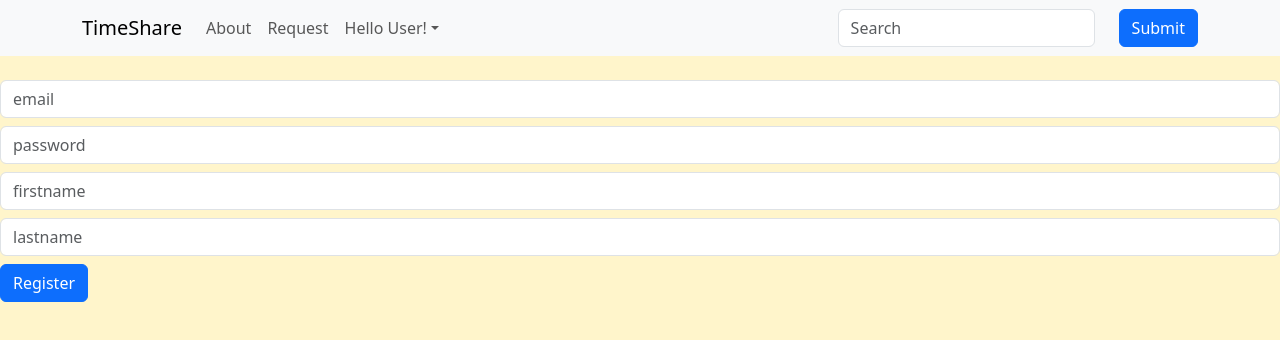
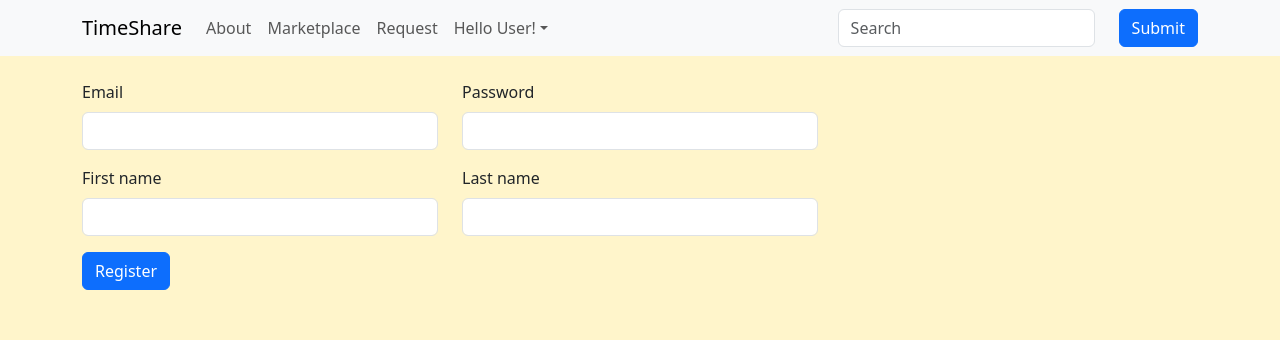
Before and after one commit to CodeOp-tech/fs34-group-C, a React (Vite) app in the folder client/: page /register in a window 1280 px wide. Shown: the top 340 px of the page. Built offline with nearby package versions, Linux system fonts and the light colour scheme.

Commit message:
Styled register and login

```diff
--- a/client/src/App.css
+++ b/client/src/App.css
@@ -1,4 +1,3 @@
-
 body {
   background-color: #fff5cb;
 }
--- a/client/src/components/NavBar.jsx
+++ b/client/src/components/NavBar.jsx
@@ -21,6 +21,9 @@ export default function NavBar() {
             <Nav className="me-auto">
               <Nav.Link as={Link} to="/about">
                 About
+              </Nav.Link>
+              <Nav.Link as={Link} to="/categories">
+                Marketplace
               </Nav.Link>
               <Nav.Link as={Link} to="/request">
                 Request
--- a/client/src/pages/Login.jsx
+++ b/client/src/pages/Login.jsx
@@ -1,6 +1,7 @@
 import { useState } from "react";
 import axios from "axios";
 import { Link } from "react-router-dom";
+import { Row, Col, Container, Form, Button } from "react-bootstrap";
 
 function Login() {
   const [credentials, setCredentials] = useState({
@@ -28,42 +29,38 @@ function Login() {
   };
   return (
     <div>
-      <div>
-        <input
+      <Container>
+        <Form>
+          <Form.Group as={Row} className="mb-3">
+            <Form.Label column sm="2">
+              Email
+            </Form.Label>
+            <Form.Control
               value={email}
               onChange={handleChange}
               name="email"
               type="email"
-          className="form-control mb-2"
             />
-        <input
+          </Form.Group>
+          <Form.Group as={Row} className="mb-3">
+            <Form.Label column sm="2">
+              Password
+            </Form.Label>
+            <Form.Control
               value={password}
               onChange={handleChange}
               name="password"
               type="password"
-          className="form-control mb-2"
             />
-        <div className="d-flex gap-2 justify-content-center">
-          <button className="btn btn-primary" onClick={login}>
+          </Form.Group>
+          <Button variant="primary" onClick={login}>
             Log in
-          </button>
-        </div>
-      </div>
-      <div className="mt-2">
+          </Button>
+        </Form>
+        <div className="mt-4">
           Not registered yet? Click here to <Link to="/register">Register</Link>
         </div>
-      {/* {isLoggedIn ? (
-        <div className="text-center p-4">
-          <div className="alert">You are logged in</div>
-        </div>
-      ) : (
-        <div className="text-center p-4">
-          <div className="mt-2">
-            Not registered yet? Click here to{" "}
-            <Link to="/register">Register</Link>
-          </div>
-        </div>
-      )} */}
+      </Container>
     </div>
   );
 }
--- a/client/src/pages/Register.jsx
+++ b/client/src/pages/Register.jsx
@@ -1,5 +1,6 @@
 import { useState } from "react";
 import axios from "axios";
+import { Row, Col, Container, Form, Button } from "react-bootstrap";
 
 export default function Register() {
   const [input, setInput] = useState([
@@ -32,45 +33,57 @@ export default function Register() {
 
   return (
     <div>
-      <form onSubmit={handleSubmit}>
-        <input
-          placeholder="email"
+      <Container>
+        <Form onSubmit={handleSubmit}>
+          <Row className="mb-3">
+            <Form.Group as={Col} md="4">
+              <Form.Label>Email</Form.Label>
+              <Form.Control
                 value={input.email}
                 onChange={handleChange}
-          name="username"
+                name="email"
                 type="email"
-          className="form-control mb-2"
                 required
               />
-        <input
-          placeholder="password"
+            </Form.Group>
+            <Form.Group as={Col} md="4">
+              <Form.Label>Password</Form.Label>
+              <Form.Control
                 value={input.password}
                 onChange={handleChange}
                 name="password"
                 type="password"
-          className="form-control mb-2"
                 required
               />
-        <input
-          placeholder="firstname"
+            </Form.Group>
+          </Row>
+          <Row className="mb-3">
+            <Form.Group as={Col} md="4">
+              <Form.Label>First name</Form.Label>
+              <Form.Control
                 value={input.firstname}
                 onChange={handleChange}
                 name="firstname"
                 type="text"
-          className="form-control mb-2"
                 required
               />
-        <input
-          placeholder="lastname"
+            </Form.Group>
+            <Form.Group as={Col} md="4">
+              <Form.Label>Last name</Form.Label>
+              <Form.Control
                 value={input.lastname}
                 onChange={handleChange}
                 name="lastname"
                 type="text"
-          className="form-control mb-2"
                 required
               />
-        <button className="btn btn-primary">Register</button>
-      </form>
+            </Form.Group>
+          </Row>
+          <Button variant="primary" type="submit">
+            Register
+          </Button>
+        </Form>
+      </Container>
     </div>
   );
 }
```
Also changed, not shown: 2 other files (tests, documents, lock files or other folders). Lines whose indentation alone changed are shown as unchanged.
